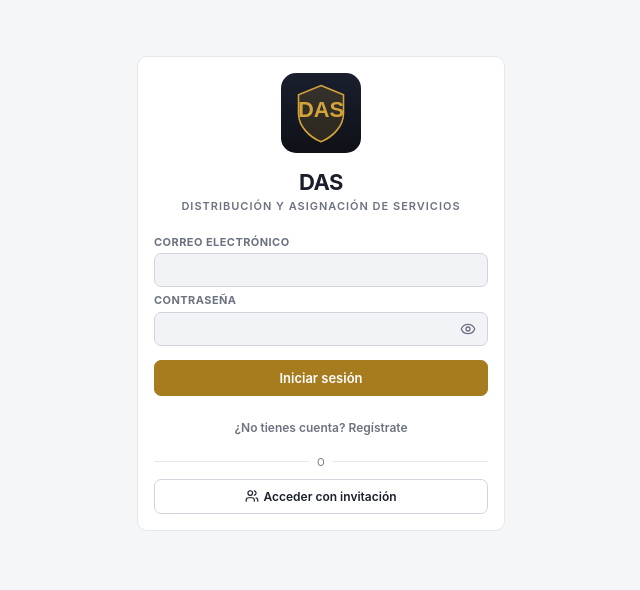
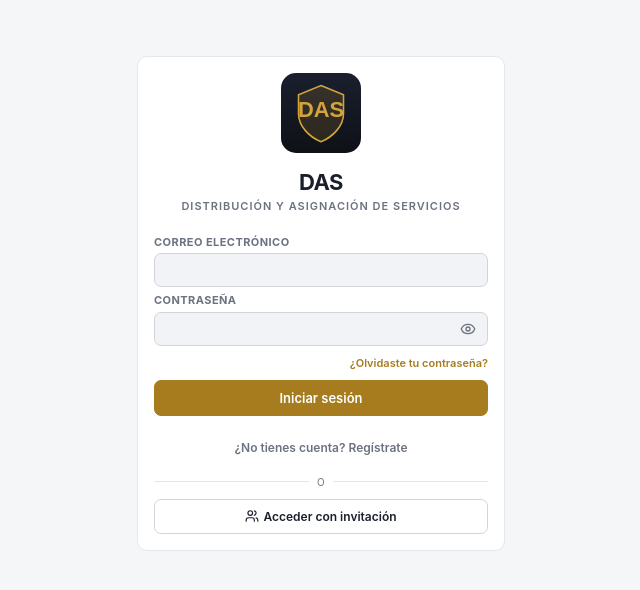
Before and after one commit to AppDataHome/das-turnos, a React (Vite) app: page / in a window 1280 px wide. Shown: the top 590 px of the page, without its empty margins (319-959 px from the left). Built offline with nearby package versions, Linux system fonts and the light colour scheme; no server answers; the HTML template or start-up script is replaced by a standard one.

Commit message:
Añadir flujo de recuperación de contraseñare
Added password recovery functionality to the app, including a new component for resetting passwords and updated login view to handle recovery state.

```diff
--- a/src/App.tsx
+++ b/src/App.tsx
@@ -16,6 +16,8 @@ import Festivos from './pantallas/Festivos'
 import Ajustes from './pantallas/Ajustes'
 import Ayuda from './pantallas/Ayuda'
 import AccesoInvitacion from './pantallas/AccesoInvitacion'
+import RecuperarPassword from './pantallas/RecuperarPassword'
+import RestablecerPassword from './pantallas/RestablecerPassword'
 import BarraInferior, { type Pestana } from './pantallas/BarraInferior'
 import {
   Calendar,
@@ -28,11 +30,37 @@ import {
 import type { User } from '@supabase/supabase-js'
 
 export default function App() {
+  // Detectar si el usuario viene del enlace de recuperación
+  const [enRecuperacion, setEnRecuperacion] = useState<boolean>(() => {
+    if (typeof window === 'undefined') return false
+    const hash = window.location.hash
+    // Supabase añade #access_token=...&type=recovery
+    return hash.includes('type=recovery') || hash.includes('type=recovery')
+  })
+
+  function salirDeRecuperacion() {
+    // Limpiar el hash de la URL para que no vuelva a detectarse
+    if (typeof window !== 'undefined') {
+      window.history.replaceState(
+        null,
+        '',
+        window.location.pathname + window.location.search
+      )
+    }
+    setEnRecuperacion(false)
+  }
+
   return (
     <ToastProveedor>
       <ConfirmacionProveedor>
         <UsuarioProveedor>
-          <Aplicacion />
+          {enRecuperacion ? (
+            <RestablecerPassword onCompletado={salirDeRecuperacion} />
+          ) : (
+            <Aplicacion />
+          )}
+          <ContenedorToasts />
+          <ContenedorConfirmacion />
         </UsuarioProveedor>
       </ConfirmacionProveedor>
     </ToastProveedor>
@@ -61,7 +89,6 @@ function Aplicacion() {
     return () => subscription.unsubscribe()
   }, [])
 
-  // Si el usuario es invitado y estaba en Festivos, le movemos a Calendario
   useEffect(() => {
     if (esInvitado && pestana === 'festivos') {
       setPestana('calendario')
@@ -92,13 +119,7 @@ function Aplicacion() {
   }
 
   if (!authUser) {
-    return (
-      <>
-        <Login />
-        <ContenedorToasts />
-        <ContenedorConfirmacion />
-      </>
-    )
+    return <Login />
   }
 
   return (
@@ -174,8 +195,6 @@ function Aplicacion() {
         onCambiar={setPestana}
         esInvitado={esInvitado}
       />
-      <ContenedorToasts />
-      <ContenedorConfirmacion />
     </>
   )
 }
@@ -224,7 +243,7 @@ function Cabecera() {
   )
 }
 
-type VistaLogin = 'iniciar' | 'registrar' | 'invitacion'
+type VistaLogin = 'iniciar' | 'registrar' | 'invitacion' | 'recuperar'
 
 function Login() {
   const [vista, setVista] = useState<VistaLogin>('iniciar')
@@ -235,6 +254,10 @@ function Login() {
 
   if (vista === 'invitacion') {
     return <AccesoInvitacion onVolver={() => setVista('iniciar')} />
+  }
+
+  if (vista === 'recuperar') {
+    return <RecuperarPassword onVolver={() => setVista('iniciar')} />
   }
 
   const esRegistro = vista === 'registrar'
@@ -318,8 +341,35 @@ function Login() {
             minLength={6}
             autoComplete={esRegistro ? 'new-password' : 'current-password'}
           />
+
+          {!esRegistro && (
+            <div style={{ textAlign: 'right', marginTop: -2 }}>
+              <button
+                type="button"
+                onClick={() => {
+                  setVista('recuperar')
+                  setError('')
+                  setMensaje('')
+                }}
+                style={{
+                  background: 'transparent',
+                  border: 'none',
+                  color: 'var(--acento)',
+                  fontSize: 11,
+                  fontWeight: 600,
+                  cursor: 'pointer',
+                  padding: '4px 0',
+                  fontFamily: 'inherit',
+                }}
+              >
+                ¿Olvidaste tu contraseña?
+              </button>
+            </div>
+          )}
+
           {error && <p className="error">{error}</p>}
           {mensaje && <p className="success">{mensaje}</p>}
+
           <button
             className="btn btn-primary"
             style={{ width: '100%', marginTop: 6 }}
@@ -360,9 +410,7 @@ function Login() {
               margin: '4px 0',
             }}
           >
-            <div
-              style={{ flex: 1, height: 1, background: 'var(--borde)' }}
-            />
+            <div style={{ flex: 1, height: 1, background: 'var(--borde)' }} />
             <span
               style={{
                 fontSize: 10,
@@ -373,9 +421,7 @@ function Login() {
             >
               o
             </span>
-            <div
-              style={{ flex: 1, height: 1, background: 'var(--borde)' }}
-            />
+            <div style={{ flex: 1, height: 1, background: 'var(--borde)' }} />
           </div>
 
           <button
```
